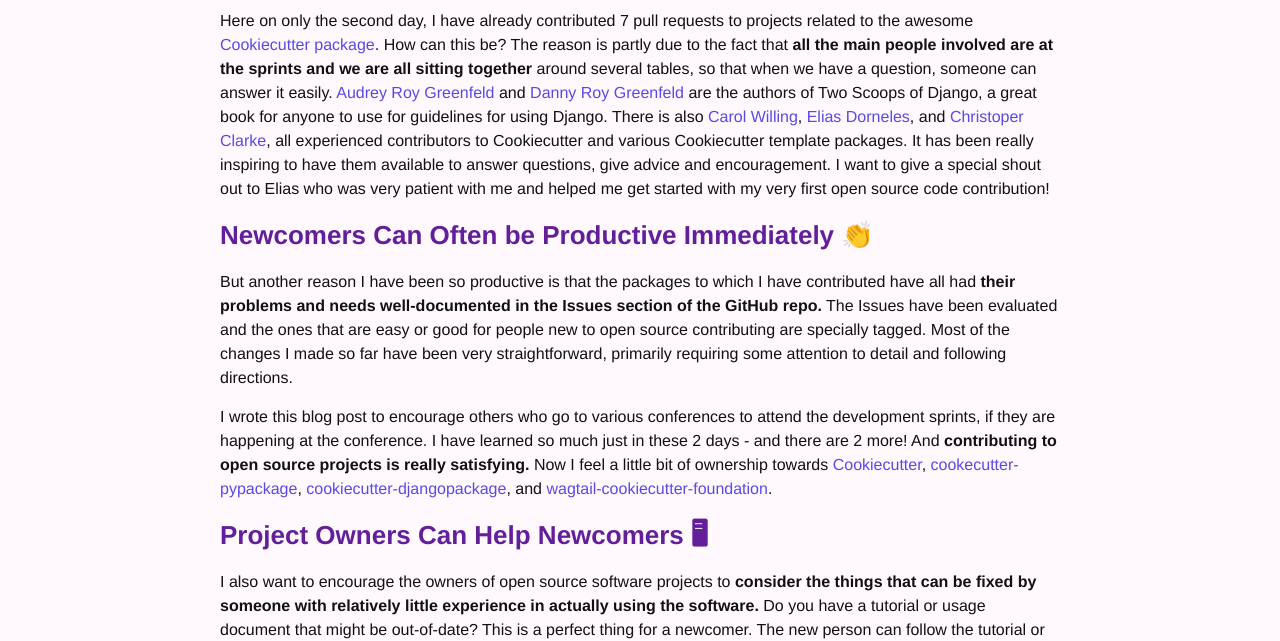
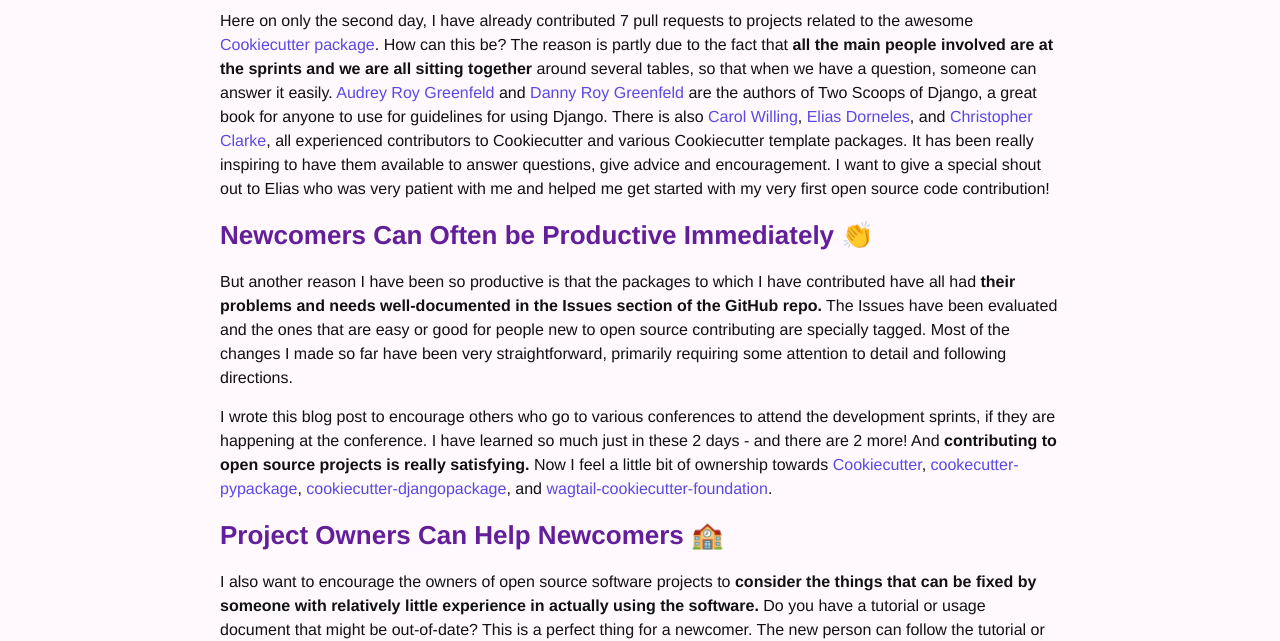
Before and after one commit to purplediane/purplediane.github.io, a Jekyll site: the page built from _posts/2016-06-03-pycon-2016-open-source-sprints.md, in a window 1280 px wide. Shown: the part 573-1214 px from the top of the page. Built offline with Jekyll 4.4.1, drawn with Linux system fonts in a browser that asks for light colours.

Commit message:
Fix a couple of things

```diff
--- a/_posts/2016-06-03-pycon-2016-open-source-sprints.md
+++ b/_posts/2016-06-03-pycon-2016-open-source-sprints.md
@@ -14,7 +14,7 @@
 
 ### Development Sprints are Awesome 💜💞
 
-Here on only the second day, I have already contributed 7 pull requests to projects related to the awesome [Cookiecutter package][cookiecutter]. How can this be? The reason is partly due to the fact that **all the main people involved are at the sprints and we are all sitting together** around several tables, so that when we have a question, someone can answer it easily. [Audrey Roy Greenfeld][audreyr] and [Danny Roy Greenfeld][pydanny] are the authors of Two Scoops of Django, a great book for anyone to use for guidelines for using Django.  There is also [Carol Willing][willingcarol], [Elias Dorneles][eliasdorneles], and [Christoper Clarke][realchrisdev], all experienced contributors to Cookiecutter and various Cookiecutter template packages. It has been really inspiring to have them available to answer questions, give advice and encouragement. I want to give a special shout out to Elias who was very patient with me and helped me get started with my very first open source code contribution!
+Here on only the second day, I have already contributed 7 pull requests to projects related to the awesome [Cookiecutter package][cookiecutter]. How can this be? The reason is partly due to the fact that **all the main people involved are at the sprints and we are all sitting together** around several tables, so that when we have a question, someone can answer it easily. [Audrey Roy Greenfeld][audreyr] and [Danny Roy Greenfeld][pydanny] are the authors of Two Scoops of Django, a great book for anyone to use for guidelines for using Django.  There is also [Carol Willing][willingcarol], [Elias Dorneles][eliasdorneles], and [Christopher Clarke][realchrisdev], all experienced contributors to Cookiecutter and various Cookiecutter template packages. It has been really inspiring to have them available to answer questions, give advice and encouragement. I want to give a special shout out to Elias who was very patient with me and helped me get started with my very first open source code contribution!
 
 ### Newcomers Can Often be Productive Immediately 👏
 
@@ -22,7 +22,7 @@
 
 I wrote this blog post to encourage others who go to various conferences to attend the development sprints, if they are happening at the conference. I have learned so much just in these 2 days - and there are 2 more! And **contributing to open source projects is really satisfying.** Now I feel a little bit of ownership towards [Cookiecutter][cookiecutter], [cookecutter-pypackage][cc-pypackage], [cookiecutter-djangopackage][cc-djangopackage], and [wagtail-cookiecutter-foundation][wagtail-cc-fnd].
 
-### Project Owners Can Help Newcomers 🖥
+### Project Owners Can Help Newcomers 🏫
 
 I also want to encourage the owners of open source software projects to **consider the things that can be fixed by someone with relatively little experience in actually using the software.** Do you have a tutorial or usage document that might be out-of-date? This is a perfect thing for a newcomer. The new person can follow the tutorial or usage info and create issues for things that need to be updated or explained more clearly. Once they go through the tutorial, they understand more and can probably start on other kinds of contributions.
 
```
